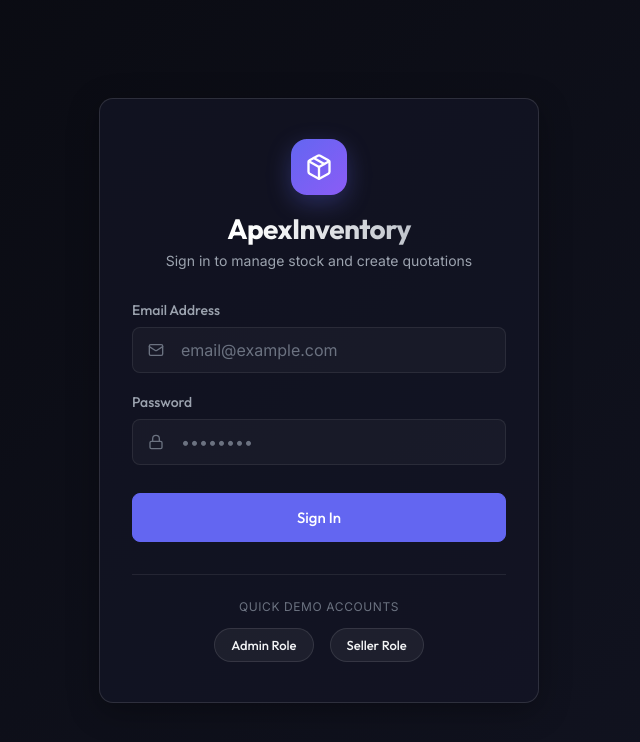
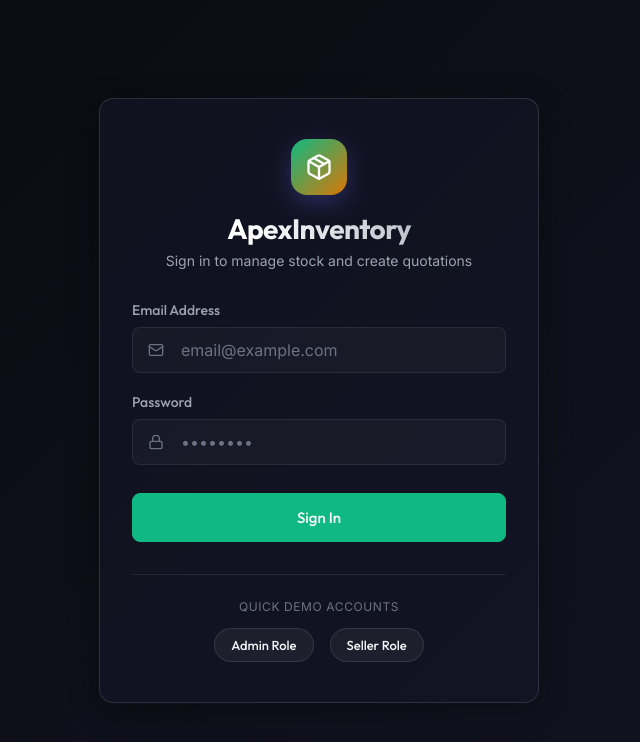
Before and after one commit to Vikashh08/Inventory-and-Order-Management-System, a React (Vite) app in the folder client/: page / in a window 1280 px wide. Shown: the top 742 px of the page, without its empty margins (321-961 px from the left). Built offline with nearby package versions, Linux system fonts and the light colour scheme.

Commit message:
Changed primary color system to emerald green and gold

```diff
--- a/client/src/index.css
+++ b/client/src/index.css
@@ -7,14 +7,14 @@
   --bg-darker: #06070a;
   --bg-card: rgba(20, 22, 39, 0.65);
   --border-color: rgba(255, 255, 255, 0.08);
-  --border-focus: rgba(99, 102, 241, 0.5);
+  --border-focus: rgba(16, 185, 129, 0.5);
 
-  --primary: #6366f1; /* Indigo */
-  --primary-hover: #4f46e5;
-  --primary-glow: rgba(99, 102, 241, 0.25);
+  --primary: #10b981; /* Emerald Green */
+  --primary-hover: #059669;
+  --primary-glow: rgba(16, 185, 129, 0.25);
 
-  --secondary: #8b5cf6; /* Violet */
-  --secondary-glow: rgba(139, 92, 246, 0.25);
+  --secondary: #d97706; /* Amber / Gold */
+  --secondary-glow: rgba(217, 119, 6, 0.25);
 
   --success: #10b981; /* Emerald */
   --success-glow: rgba(16, 185, 129, 0.15);
@@ -94,7 +94,7 @@ button, input, select, textarea {
 
 .glass-card.interactive:hover {
   transform: translateY(-4px);
-  box-shadow: 0 16px 40px 0 rgba(99, 102, 241, 0.1);
+  box-shadow: 0 16px 40px 0 rgba(16, 185, 129, 0.1);
   border-color: var(--border-focus);
 }
 
@@ -302,15 +302,15 @@ tr:hover td {
 }
 
 .badge.admin {
-  background: rgba(139, 92, 246, 0.15);
-  color: #c084fc;
-  border: 1px solid rgba(139, 92, 246, 0.3);
+  background: rgba(245, 158, 11, 0.15);
+  color: #fbbf24;
+  border: 1px solid rgba(245, 158, 11, 0.3);
 }
 
 .badge.seller {
-  background: rgba(99, 102, 241, 0.15);
-  color: #818cf8;
-  border: 1px solid rgba(99, 102, 241, 0.3);
+  background: rgba(255, 255, 255, 0.08);
+  color: #e5e7eb;
+  border: 1px solid rgba(255, 255, 255, 0.15);
 }
 
 .badge.success {
```
